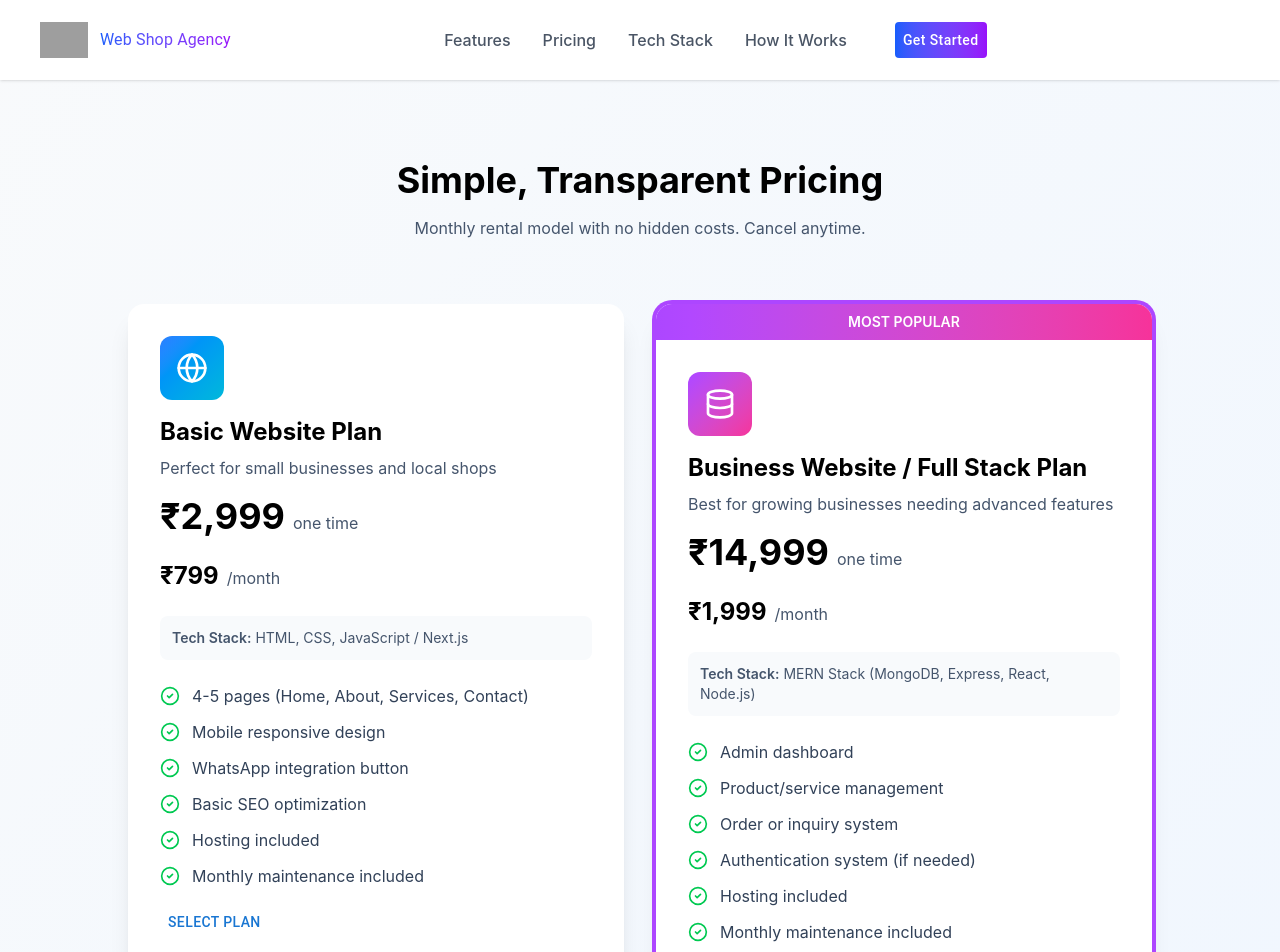
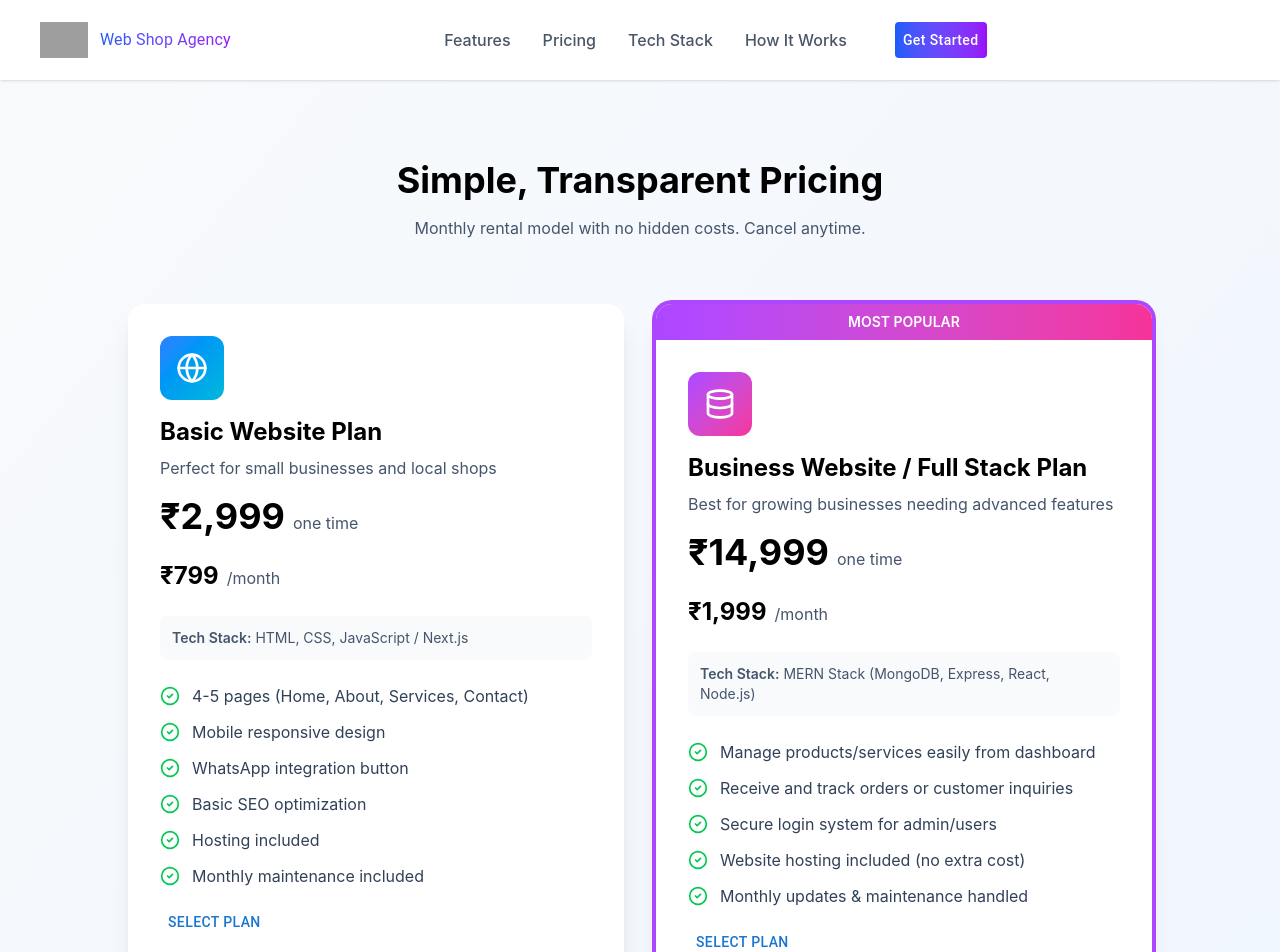
Before and after one commit to Siddharth2k14/WebShop, a React (Vite) app: page /pricing in a window 1280 px wide. Shown: the top 952 px of the page. Built offline with nearby package versions, Linux system fonts and the light colour scheme; grey boxes are pictures that could not be loaded; some icons are missing.

Commit message:
Adding the updated files

```diff
--- a/src/component/Pricing.jsx
+++ b/src/component/Pricing.jsx
@@ -42,12 +42,11 @@ const Pricing = () => {
             icon: Database,
             description: 'Best for growing businesses needing advanced features',
             features: [
-                'Admin dashboard',
-                'Product/service management',
-                'Order or inquiry system',
-                'Authentication system (if needed)',
-                'Hosting included',
-                'Monthly maintenance included'
+                "Manage products/services easily from dashboard",
+                "Receive and track orders or customer inquiries",
+                "Secure login system for admin/users",
+                "Website hosting included (no extra cost)",
+                "Monthly updates & maintenance handled"
             ],
             techStack: 'MERN Stack (MongoDB, Express, React, Node.js)',
             gradient: 'from-purple-500 to-pink-500',
```
